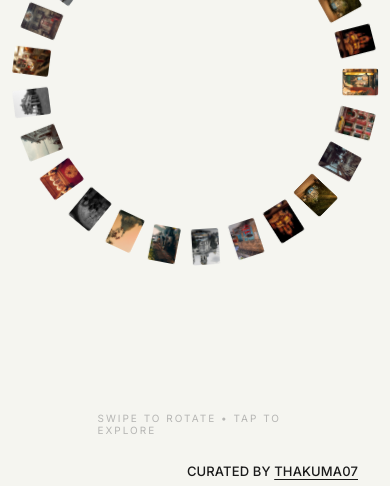
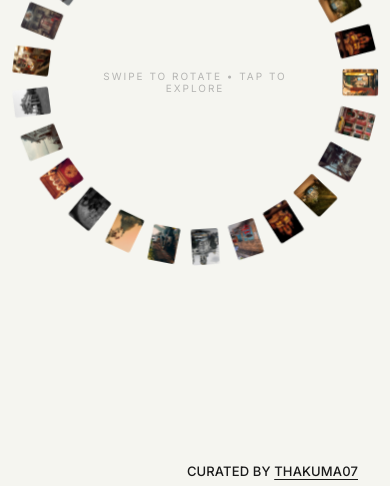
Before and after one commit to Thakuma07/InkWell-3DAnimation, a website built with Vite: page index.html in a window 390 px wide. Shown: the part 340-826 px from the top of the page. Built offline with nearby package versions, Linux system fonts and the light colour scheme.

Commit message:
style: move mobile hint inside the gallery circle and sync speed changes

```diff
--- a/src/mobile.js
+++ b/src/mobile.js
@@ -36,7 +36,7 @@ export function initMobile(state, config, components) {
 
         // Continuous rotation on mobile when not interacting
         if (!isTouching) {
-            parallaxState.targetZ += 0.25; // Smooth slow rotation
+            parallaxState.targetZ += 1; // Smooth slow rotation
         }
 
         // Automatic card flipping as they rotate through the front
--- a/style.css
+++ b/style.css
@@ -230,9 +230,9 @@ footer a:hover {
 .mobile-hint {
     display: none;
     position: fixed;
-    bottom: 8%;
+    top: 50%;
     left: 50%;
-    transform: translateX(-50%);
+    transform: translate(-50%, -50%);
     z-index: 100;
     font-size: 10px;
     letter-spacing: 0.2em;
@@ -241,6 +241,8 @@ footer a:hover {
     opacity: 0.6;
     pointer-events: none;
     transition: opacity 0.5s ease;
+    text-align: center;
+    width: 200px; /* Constrain width for better centering of multiple words */
 }
 
 @media (max-width: 768px) {
```
